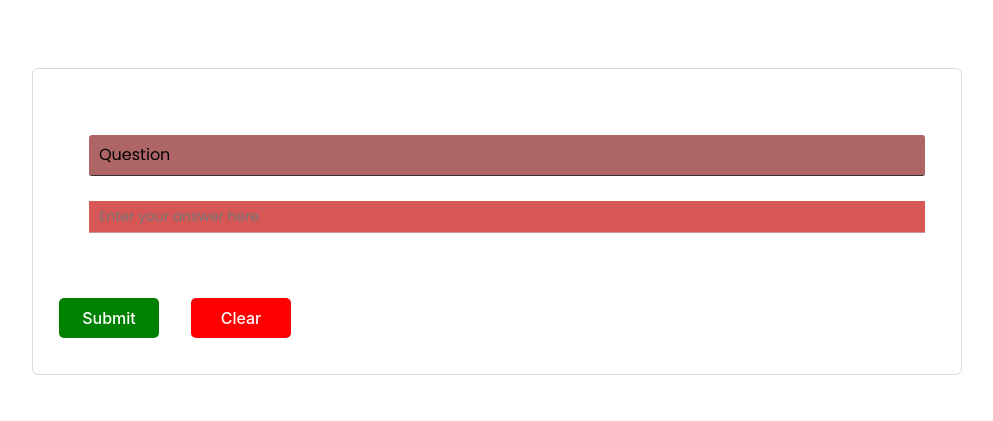
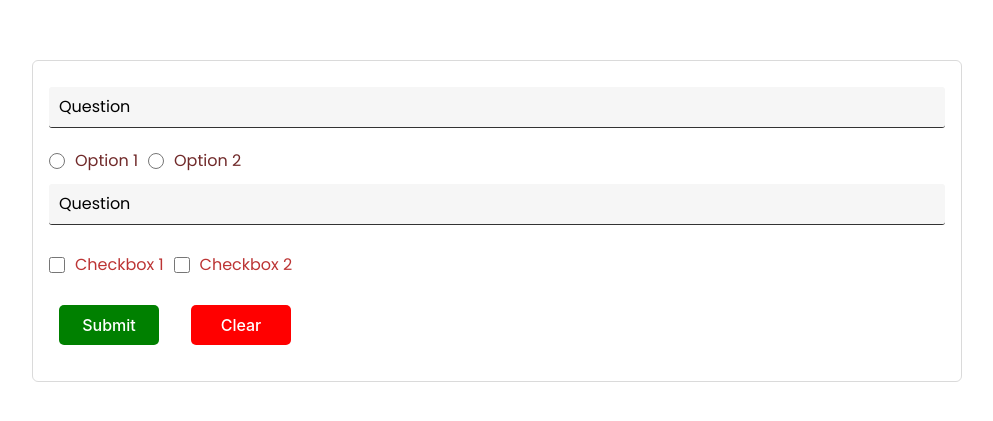
Before and after one commit to jshah3821/dynamic-form-for-project, a React (Vite) app: page / in a window 1280 px wide. Shown: the part 179-600 px from the top of the page, without its empty margins (143-1136 px from the left). Built offline with nearby package versions, Linux system fonts and the light colour scheme.

Commit message:
label prop for radio question and answer

```diff
--- a/src/components/Elements/SurveyForm/SurveyForm.tsx
+++ b/src/components/Elements/SurveyForm/SurveyForm.tsx
@@ -2,7 +2,6 @@ import { useRef, useState } from "react";
 import "./SurveyForm.css";
 import { FaCloudUploadAlt } from "react-icons/fa";
 import { removeKeyInObject } from "../utils/removeKeyInObject";
-
 const SurveyForm = ({
   properties,
   subType,
@@ -46,6 +45,7 @@ const SurveyForm = ({
   const fieldName = properties?.name + index;
 
   const { question_style } = properties;
+  const { answer_style } = properties;
 
   const queContStyle = {
     marginBottom: question_style.marginBottom,
@@ -56,6 +56,10 @@ const SurveyForm = ({
     paddingLeft: question_style?.paddingLeft,
     paddingRight: question_style?.paddingRight,
     paddingTop: question_style?.paddingTop,
+  };
+
+  const ansContentStyle = {
+    color: answer_style?.color,
   };
 
   return (
@@ -126,10 +130,7 @@ const SurveyForm = ({
                     <option
                       key={option.value}
                       value={option.value}
-                      style={removeKeyInObject(
-                        CheckBoxRadioStyle,
-                        properties?.answer_style
-                      )}
+                      style={properties?.answer_style?.color}
                     >
                       {option.label}
                     </option>
@@ -154,14 +155,11 @@ const SurveyForm = ({
                       className="option_radio"
                       checked={formData[fieldName] === option.value}
                       onChange={(e) => handleChange(e, fieldName, false)}
-                      style={removeKeyInObject(
-                        CheckBoxRadioStyle,
-                        properties?.answer_style
-                      )}
                     />
                     <label
                       htmlFor={option.value}
                       className="option_label_style"
+                      style={ansContentStyle}
                     >
                       {option.label}
                     </label>
@@ -190,10 +188,7 @@ const SurveyForm = ({
                     <label
                       htmlFor={option.value}
                       className="option_label_style"
-                      style={removeKeyInObject(
-                        CheckBoxRadioStyle,
-                        properties?.answer_style
-                      )}
+                      style={ansContentStyle}
                     >
                       {option.label}
                     </label>
--- a/src/data.json
+++ b/src/data.json
@@ -1,13 +1,13 @@
 [
     {
         "selectionType": "surveyform",
-    "id": "n9NuCmdgDGgL4ApdYUZgw",
+        "id": "wNoiFPwK2g6XTemvnRF9m",
         "type": "surveyform",
-    "subType": "shortanswer",
+        "subType": "survey_radio",
         "properties": {
-      "name": "shortanswer",
+            "name": "survey_radio",
             "question_style": {
-        "backgroundColor": "#ae6565",
+                "backgroundColor": "#f6f6f6",
                 "fontSize": "16px",
                 "fontStyle": "",
                 "fontFamily": "",
@@ -23,53 +23,6 @@
                 "maxWidth": "",
                 "maxHeight": "",
                 "objectFit": "",
-        "overflow": "",
-        "marginTop": "20px",
-        "marginLeft": "20px",
-        "marginRight": "",
-        "marginBottom": "20px",
-        "paddingTop": "20px",
-        "paddingLeft": "20px",
-        "paddingRight": "20px",
-        "paddingBottom": "20px",
-        "isBorder": "",
-        "borderWidth": "1px",
-        "borderStyle": "solid",
-        "borderColor": "#dddddd",
-        "borderTopWidth": "1px",
-        "borderTopStyle": "solid",
-        "borderTopColor": "#dddddd",
-        "borderRightWidth": "1px",
-        "borderRightStyle": "solid",
-        "borderRightColor": "#dddddd",
-        "borderBottomWidth": "1px",
-        "borderBottomStyle": "solid",
-        "borderBottomColor": "#dddddd",
-        "borderLeftWidth": "1px",
-        "borderLeftStyle": "solid",
-        "borderLeftColor": "#dddddd",
-        "borderRadius": "0px",
-        "borderTopLeftRadius": "0px",
-        "borderTopRightRadius": "0px",
-        "borderBottomLeftRadius": "0px",
-        "borderBottomRightRadius": "0px"
-      },
-      "answer_style": {
-        "backgroundColor": "#d75656",
-        "fontSize": "14px",
-        "fontStyle": "",
-        "fontFamily": "",
-        "fontWeight": "",
-        "textAlign": "",
-        "textDecoration": "",
-        "textTransform": "",
-        "color": "",
-        "height": "",
-        "width": "",
-        "minWidth": "",
-        "minHeight": "",
-        "maxWidth": "",
-        "maxHeight": "",
                 "overflow": "",
                 "marginTop": "",
                 "marginLeft": "",
@@ -100,7 +53,181 @@
                 "borderTopRightRadius": "0px",
                 "borderBottomLeftRadius": "0px",
                 "borderBottomRightRadius": "0px"
+            },
+            "answer_style": {
+                "backgroundColor": "#ffffff",
+                "fontSize": "14px",
+                "fontStyle": "",
+                "fontFamily": "",
+                "fontWeight": "",
+                "textAlign": "",
+                "textDecoration": "",
+                "textTransform": "",
+                "color": "#702929",
+                "height": "",
+                "width": "",
+                "minWidth": "",
+                "minHeight": "",
+                "maxWidth": "",
+                "maxHeight": "",
+                "overflow": "",
+                "marginTop": "",
+                "marginLeft": "",
+                "marginRight": "",
+                "marginBottom": "",
+                "paddingTop": "",
+                "paddingLeft": "",
+                "paddingRight": "",
+                "paddingBottom": "",
+                "isBorder": "",
+                "borderWidth": "",
+                "borderStyle": "",
+                "borderColor": "",
+                "borderTopWidth": "",
+                "borderTopStyle": "",
+                "borderTopColor": "",
+                "borderRightWidth": "",
+                "borderRightStyle": "",
+                "borderRightColor": "",
+                "borderBottomWidth": "",
+                "borderBottomStyle": "",
+                "borderBottomColor": "",
+                "borderLeftWidth": "",
+                "borderLeftStyle": "",
+                "borderLeftColor": "",
+                "borderRadius": "0px",
+                "borderTopLeftRadius": "0px",
+                "borderTopRightRadius": "0px",
+                "borderBottomLeftRadius": "0px",
+                "borderBottomRightRadius": "0px"
+            },
+            "optionDetails": [
+                {
+                    "label": "Option 1",
+                    "value": "Option 1"
+                },
+                {
+                    "label": "Option 2",
+                    "value": "Option 2"
                 }
+            ]
+        },
+        "formId": null,
+        "surveyFormId": null,
+        "isSelectedField": false
+    },
+    {
+        "selectionType": "surveyform",
+        "id": "kPUKwThPw1U38yz7lSu1N",
+        "type": "surveyform",
+        "subType": "survey_checkbox",
+        "properties": {
+            "name": "survey_checkbox",
+            "question_style": {
+                "backgroundColor": "#f6f6f6",
+                "fontSize": "16px",
+                "fontStyle": "",
+                "fontFamily": "",
+                "fontWeight": "",
+                "textAlign": "",
+                "textDecoration": "",
+                "textTransform": "",
+                "color": "#000000",
+                "width": "",
+                "height": "",
+                "minWidth": "",
+                "minHeight": "",
+                "maxWidth": "",
+                "maxHeight": "",
+                "objectFit": "",
+                "overflow": "",
+                "marginTop": "",
+                "marginLeft": "",
+                "marginRight": "",
+                "marginBottom": "",
+                "paddingTop": "",
+                "paddingLeft": "",
+                "paddingRight": "",
+                "paddingBottom": "",
+                "isBorder": "",
+                "borderWidth": "1px",
+                "borderStyle": "solid",
+                "borderColor": "#dddddd",
+                "borderTopWidth": "1px",
+                "borderTopStyle": "solid",
+                "borderTopColor": "#dddddd",
+                "borderRightWidth": "1px",
+                "borderRightStyle": "solid",
+                "borderRightColor": "#dddddd",
+                "borderBottomWidth": "1px",
+                "borderBottomStyle": "solid",
+                "borderBottomColor": "#dddddd",
+                "borderLeftWidth": "1px",
+                "borderLeftStyle": "solid",
+                "borderLeftColor": "#dddddd",
+                "borderRadius": "0px",
+                "borderTopLeftRadius": "0px",
+                "borderTopRightRadius": "0px",
+                "borderBottomLeftRadius": "0px",
+                "borderBottomRightRadius": "0px"
+            },
+            "answer_style": {
+                "backgroundColor": "#ffffff",
+                "fontSize": "14px",
+                "fontStyle": "",
+                "fontFamily": "",
+                "fontWeight": "",
+                "textAlign": "",
+                "textDecoration": "",
+                "textTransform": "",
+                "color": "#bc3434",
+                "height": "",
+                "width": "",
+                "minWidth": "",
+                "minHeight": "",
+                "maxWidth": "",
+                "maxHeight": "",
+                "overflow": "",
+                "marginTop": "",
+                "marginLeft": "",
+                "marginRight": "",
+                "marginBottom": "",
+                "paddingTop": "",
+                "paddingLeft": "",
+                "paddingRight": "",
+                "paddingBottom": "",
+                "isBorder": "",
+                "borderWidth": "",
+                "borderStyle": "",
+                "borderColor": "",
+                "borderTopWidth": "",
+                "borderTopStyle": "",
+                "borderTopColor": "",
+                "borderRightWidth": "",
+                "borderRightStyle": "",
+                "borderRightColor": "",
+                "borderBottomWidth": "",
+                "borderBottomStyle": "",
+                "borderBottomColor": "",
+                "borderLeftWidth": "",
+                "borderLeftStyle": "",
+                "borderLeftColor": "",
+                "borderRadius": "0px",
+                "borderTopLeftRadius": "0px",
+                "borderTopRightRadius": "0px",
+                "borderBottomLeftRadius": "0px",
+                "borderBottomRightRadius": "0px"
+            },
+            "optionDetails": [
+                {
+                    "label": "Checkbox 1",
+                    "value": "checkbox1"
+                },
+                {
+                    "label": "Checkbox 2",
+                    "value": "checkbox2"
+                }
+            ]
         },
         "formId": null,
         "surveyFormId": null,
```
Lines whose indentation alone changed are shown as unchanged.
